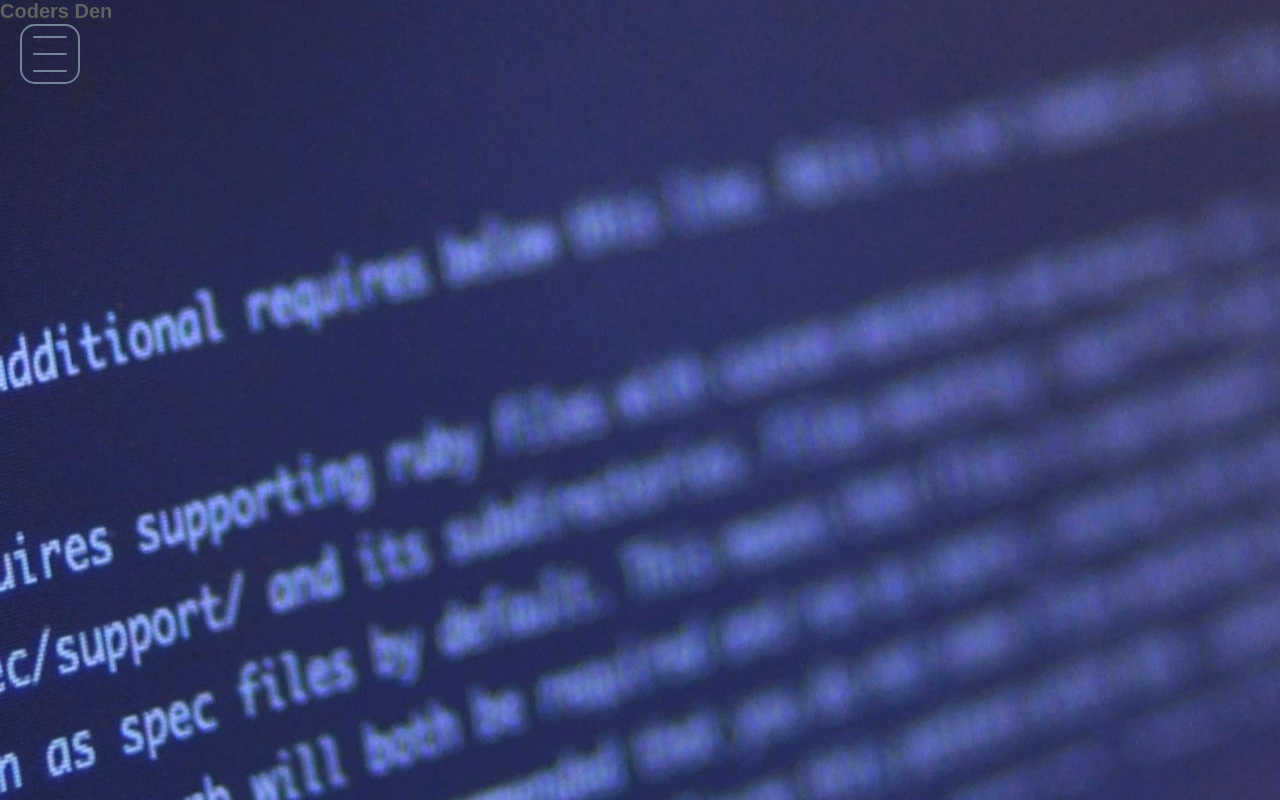
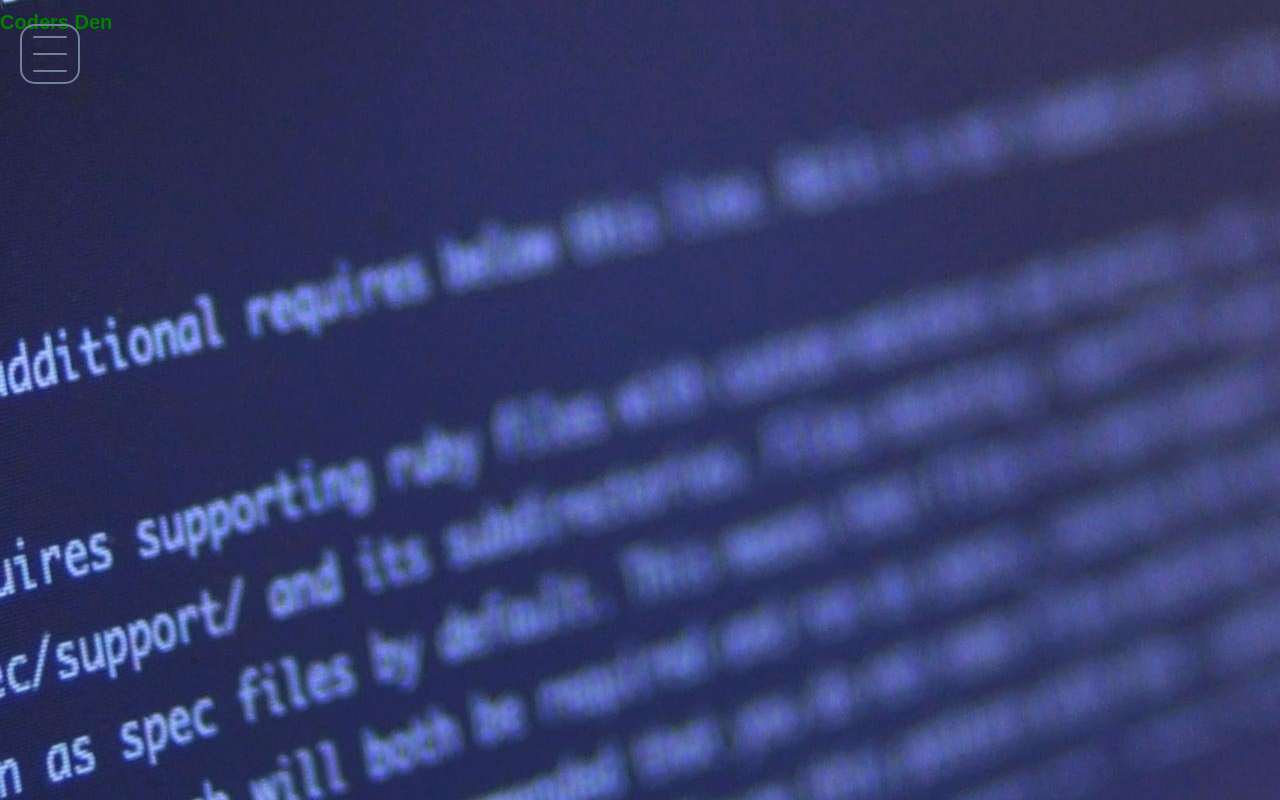
Before and after one commit to Hart-Dylan/DOEexercise, a plain HTML site: page index.html in a window 1280 px wide. Drawn offline with Linux system fonts and the light colour scheme.

Commit message:
Change h1 colour

```diff
--- a/index.html
+++ b/index.html
@@ -31,9 +31,9 @@
   </ul>
 </div>
 
-	<div class="heading-wrapper">
-		<h1>Coders Den</h1>
-	</div>
+	<div class="heading-wrapper">\
+		<h1 style="color:green">Coders Den</h1>
+</div>
 </div>
 </body>
 </html>
```
